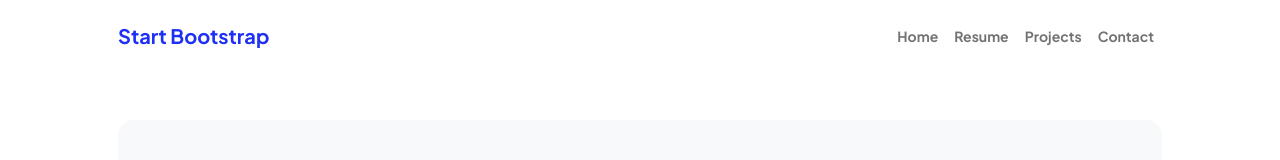
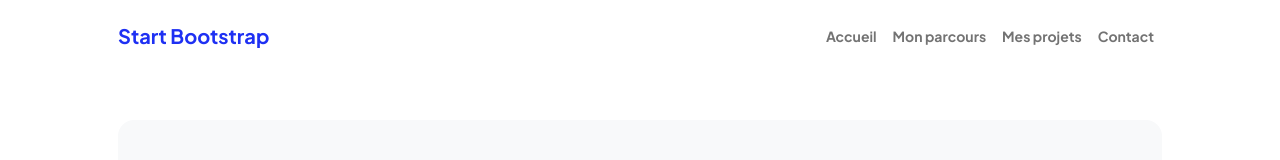
Before and after one commit to VEWPEX/VEWPEX.github.io, a plain HTML site: page contact.html in a window 1280 px wide. Shown: the top 160 px of the page. Drawn offline with nearby package versions, Linux system fonts and the light colour scheme.

Commit message:
Modif index toutes pages

```diff
--- a/contact.html
+++ b/contact.html
@@ -26,9 +26,9 @@
                     <button class="navbar-toggler" type="button" data-bs-toggle="collapse" data-bs-target="#navbarSupportedContent" aria-controls="navbarSupportedContent" aria-expanded="false" aria-label="Toggle navigation"><span class="navbar-toggler-icon"></span></button>
                     <div class="collapse navbar-collapse" id="navbarSupportedContent">
                         <ul class="navbar-nav ms-auto mb-2 mb-lg-0 small fw-bolder">
-                            <li class="nav-item"><a class="nav-link" href="index.html">Home</a></li>
-                            <li class="nav-item"><a class="nav-link" href="resume.html">Resume</a></li>
-                            <li class="nav-item"><a class="nav-link" href="projects.html">Projects</a></li>
+                            <li class="nav-item"><a class="nav-link" href="index.html">Accueil</a></li>
+                            <li class="nav-item"><a class="nav-link" href="resume.html">Mon parcours</a></li>
+                            <li class="nav-item"><a class="nav-link" href="projects.html">Mes projets</a></li>
                             <li class="nav-item"><a class="nav-link" href="contact.html">Contact</a></li>
                         </ul>
                     </div>
```
Also changed, not shown: projects.html (+3 -3 lines), resume.html (+3 -3 lines).
